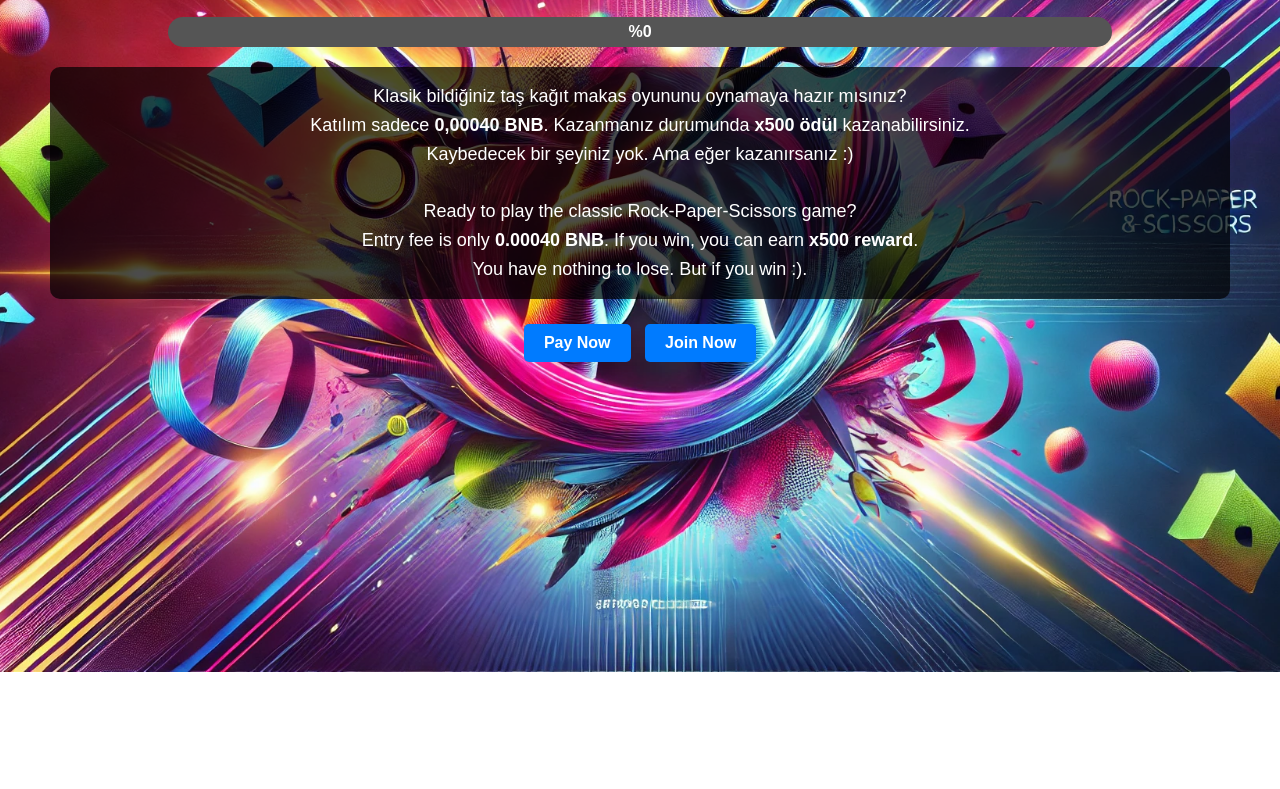
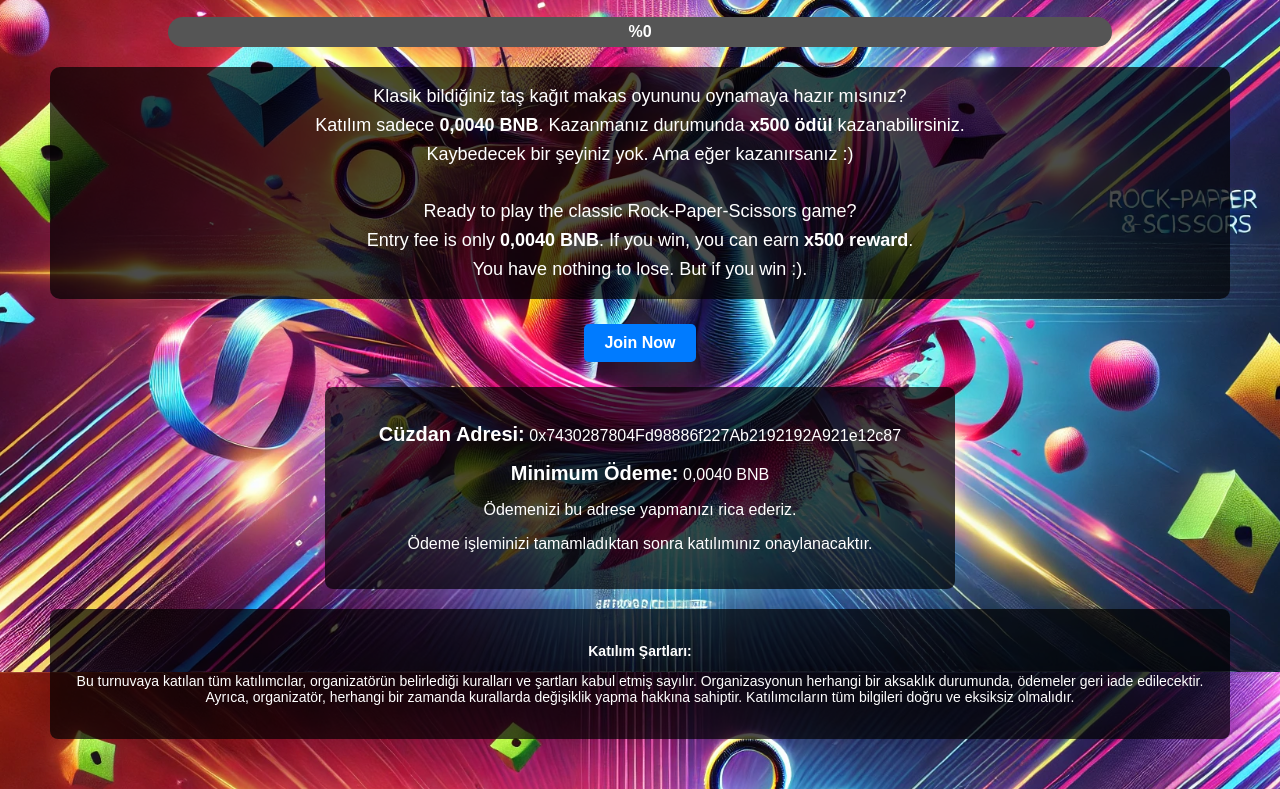
Before and after one commit to karabellas/taskagitmakas, a plain HTML site: page index.html in a window 1280 px wide. Shown: the part 128-917 px from the top of the page. Before the commit the page ends 800 px from the top, so only its background shows below. Drawn offline with Linux system fonts and the light colour scheme.

Commit message:
Update index.html

```diff
--- a/index.html
+++ b/index.html
@@ -124,6 +124,32 @@
       font-size: 18px;
       text-align: center;
     }
+
+    .wallet-info {
+      margin-top: 20px;
+      background-color: rgba(0, 0, 0, 0.7);
+      padding: 20px;
+      border-radius: 8px;
+      width: 50%;
+      margin: 20px auto;
+      color: #ffffff;
+      text-align: center;
+    }
+
+    .wallet-info b {
+      font-size: 20px;
+    }
+
+    /* Katılım Şartları */
+    .terms {
+      background-color: rgba(0, 0, 0, 0.7);
+      padding: 20px;
+      color: #ffffff;
+      font-size: 14px;
+      margin-top: 20px;
+      border-radius: 8px;
+      text-align: center;
+    }
   </style>
 </head>
 <body>
@@ -136,18 +162,17 @@
     </div>
     <div class="description">
       Klasik bildiğiniz taş kağıt makas oyununu oynamaya hazır mısınız?<br>
-      Katılım sadece <b>0,00040 BNB</b>. Kazanmanız durumunda <b>x500 ödül</b> kazanabilirsiniz.<br>
+      Katılım sadece <b>0,0040 BNB</b>. Kazanmanız durumunda <b>x500 ödül</b> kazanabilirsiniz.<br>
       Kaybedecek bir şeyiniz yok. Ama eğer kazanırsanız :)<br><br>
       Ready to play the classic Rock-Paper-Scissors game?<br>
-      Entry fee is only <b>0.00040 BNB</b>. If you win, you can earn <b>x500 reward</b>.<br>
+      Entry fee is only <b>0,0040 BNB</b>. If you win, you can earn <b>x500 reward</b>.<br>
       You have nothing to lose. But if you win :).
     </div>
     <div class="buttons">
-      <button class="button pay-now" onclick="payNow()">Pay Now</button>
       <button class="button join-now" onclick="joinNow()">Join Now</button>
     </div>
 
-    <!-- Form for collecting user details -->
+    <!-- Katılım Formu -->
     <div class="form-container" id="formContainer">
       <h3>Katılım Bilgilerinizi Girin</h3>
       <form id="userForm">
@@ -158,20 +183,39 @@
       </form>
     </div>
 
-    <!-- Message to show after form submission -->
+    <!-- Ödeme Yönlendirme ve Cüzdan Bilgileri -->
+    <div class="wallet-info" id="walletInfo">
+      <p><b>Cüzdan Adresi:</b> 0x7430287804Fd98886f227Ab2192192A921e12c87</p>
+      <p><b>Minimum Ödeme:</b> 0,0040 BNB</p>
+      <p>Ödemenizi bu adrese yapmanızı rica ederiz.</p>
+      <p>Ödeme işleminizi tamamladıktan sonra katılımınız onaylanacaktır.</p>
+    </div>
+
+    <!-- Katılım Mesajı -->
     <div class="message-container" id="messageContainer">
       Yeterli katılımcı sayısı bekleniyor.
+    </div>
+
+    <!-- Katılım Şartları -->
+    <div class="terms">
+      <p><b>Katılım Şartları:</b></p>
+      <p>
+        Bu turnuvaya katılan tüm katılımcılar, organizatörün belirlediği kuralları ve şartları kabul etmiş sayılır.
+        Organizasyonun herhangi bir aksaklık durumunda, ödemeler geri iade edilecektir.
+        Ayrıca, organizatör, herhangi bir zamanda kurallarda değişiklik yapma hakkına sahiptir.
+        Katılımcıların tüm bilgileri doğru ve eksiksiz olmalıdır.
+      </p>
     </div>
   </div>
 
   <script src="https://cdn.emailjs.com/dist/email.min.js"></script>
   <script>
-    // EmailJS public key setup
     emailjs.init("TzYIZVogtgRr4syCN");
 
     function joinNow() {
       // Katılım formunu göster
       document.getElementById("formContainer").style.display = "block";
+      document.getElementById("walletInfo").style.display = "block"; // Cüzdan bilgilerini göster
     }
 
     // Formu gönderdiğinde bilgileri al ve göster
@@ -195,7 +239,7 @@
       document.getElementById("userForm").reset();
       document.getElementById("formContainer").style.display = "none";
 
-      // EmailJS ile e-posta gönderme
+      // EmailJS ile e-posta gönderimi
       emailjs.send("service_we8ffsa", "template_48vl8mm", {
         name: name,
         surname: surname,
@@ -207,17 +251,6 @@
         console.log('E-posta gönderimi başarısız:', error);
       });
     });
-
-    function payNow() {
-      const walletAddress = "0x7430287804Fd98886f227Ab2192192A921e12c87";  // Binance cüzdan adresi
-      const amount = 0.00040;  // Ödeme miktarı
-
-      // Binance cüzdanına yönlendirme
-      const binancePayUrl = `https://www.binance.org/en/pay?address=${walletAddress}&amount=${amount}&currency=BNB`;
-
-      // Yönlendirmeyi yap
-      window.location.href = binancePayUrl;
-    }
   </script>
 </body>
 </html>
```
